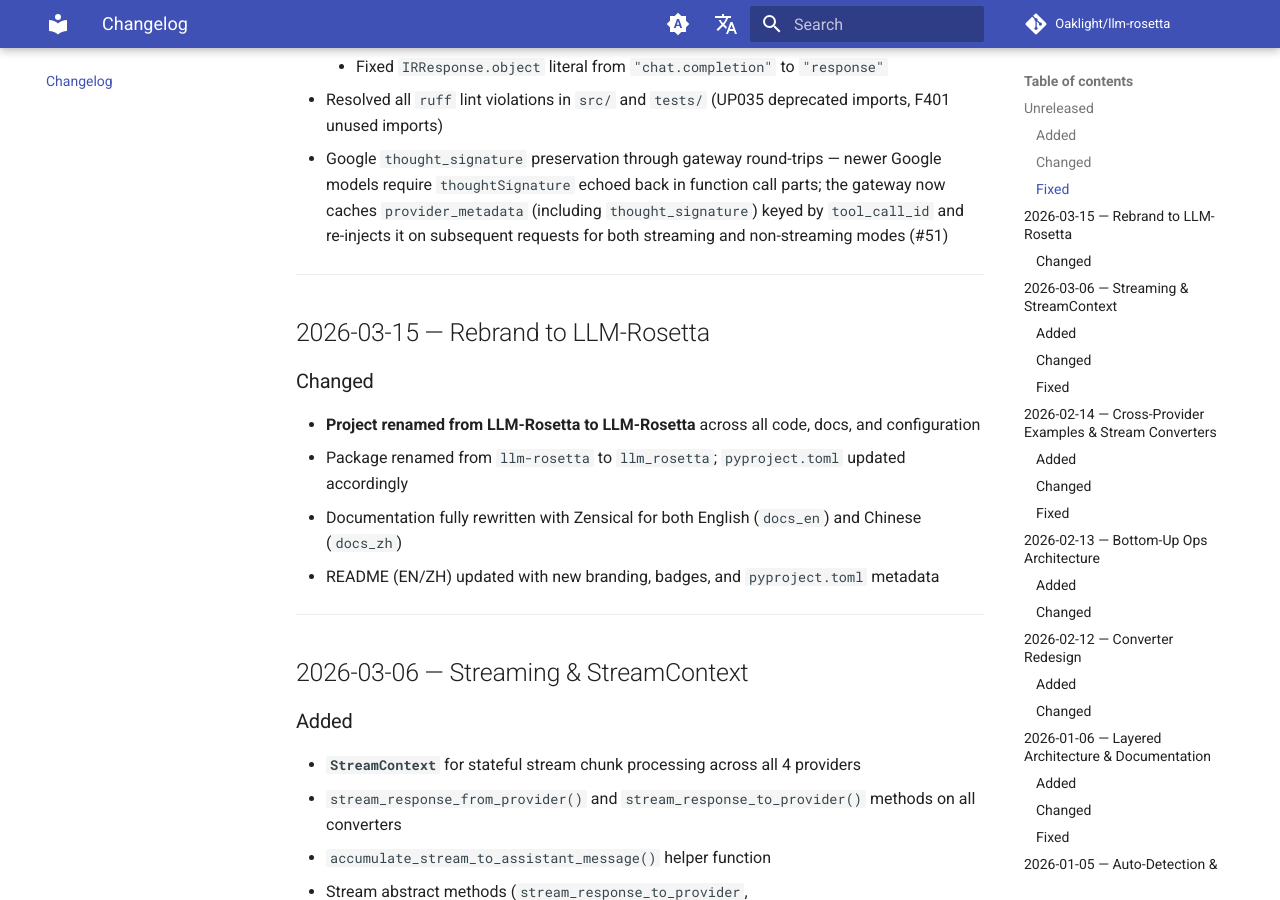
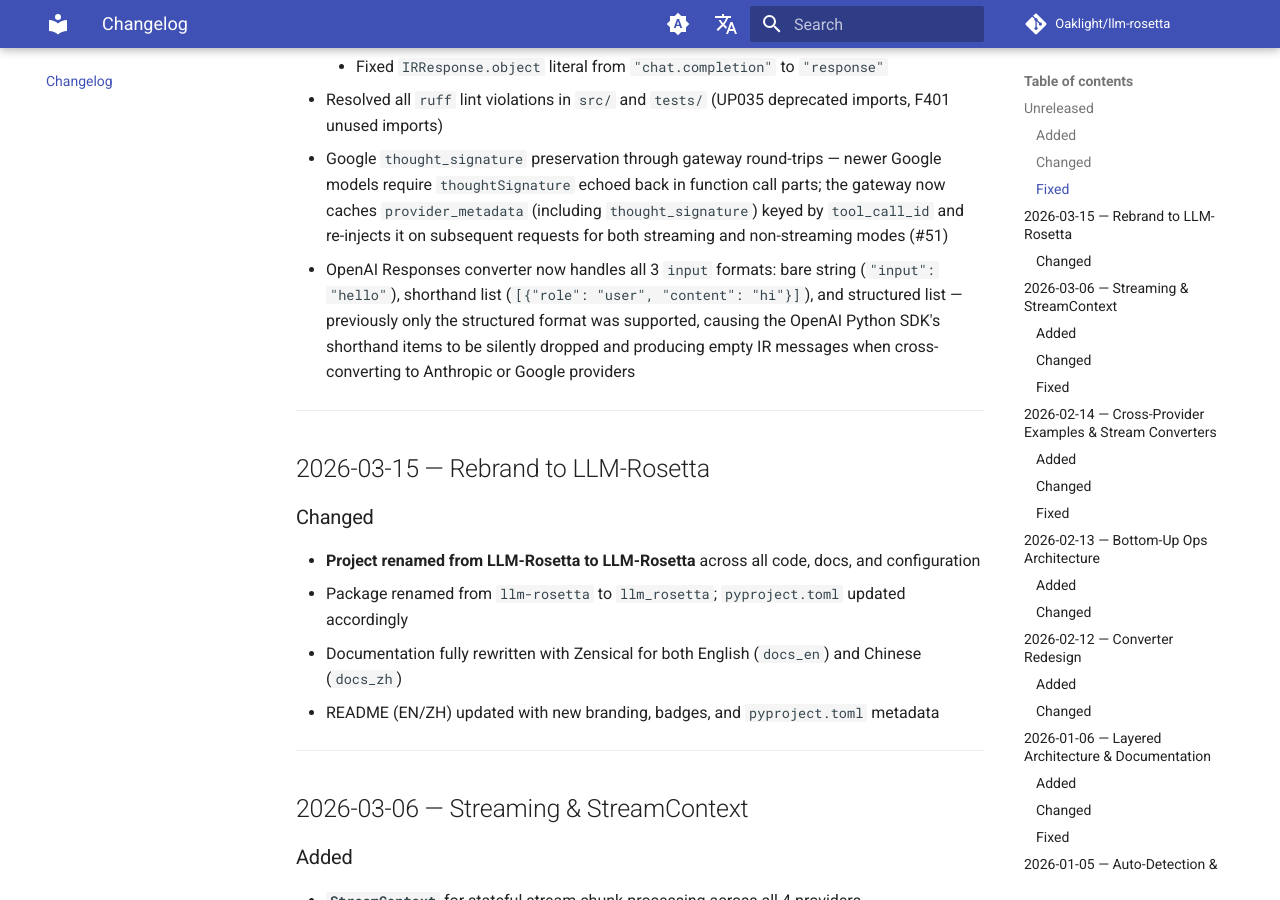
Before and after one commit to Oaklight/llm-rosetta, an MkDocs documentation site: the page built from docs/changelog.md, in a window 1280 px wide and 900 px high, scrolled down 2257 px. Built offline with MkDocs 1.6.1 and Material for MkDocs 9.7.7, drawn with Linux system fonts in a browser that asks for light colours; comment, search, counter and statistics services are not loaded.

Commit message:
docs: add changelog entry for OpenAI Responses shorthand input fix

```diff
--- a/docs/changelog.md
+++ b/docs/changelog.md
@@ -56,6 +56,7 @@ All notable changes to LLM-Rosetta are documented here. This project follows [Ke
     - Fixed `IRResponse.object` literal from `"chat.completion"` to `"response"`
 - Resolved all `ruff` lint violations in `src/` and `tests/` (UP035 deprecated imports, F401 unused imports)
 - Google `thought_signature` preservation through gateway round-trips — newer Google models require `thoughtSignature` echoed back in function call parts; the gateway now caches `provider_metadata` (including `thought_signature`) keyed by `tool_call_id` and re-injects it on subsequent requests for both streaming and non-streaming modes (#51)
+- OpenAI Responses converter now handles all 3 `input` formats: bare string (`"input": "hello"`), shorthand list (`[{"role": "user", "content": "hi"}]`), and structured list — previously only the structured format was supported, causing the OpenAI Python SDK's shorthand items to be silently dropped and producing empty IR messages when cross-converting to Anthropic or Google providers
 
 ---
 
```
